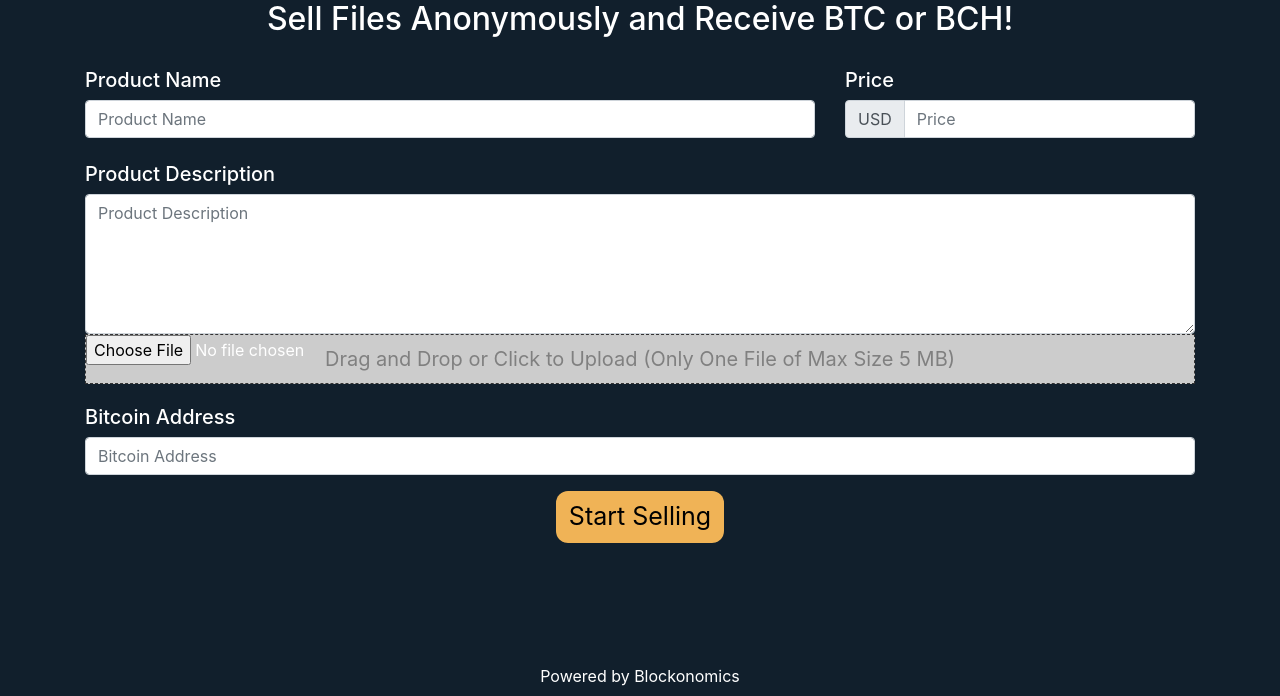
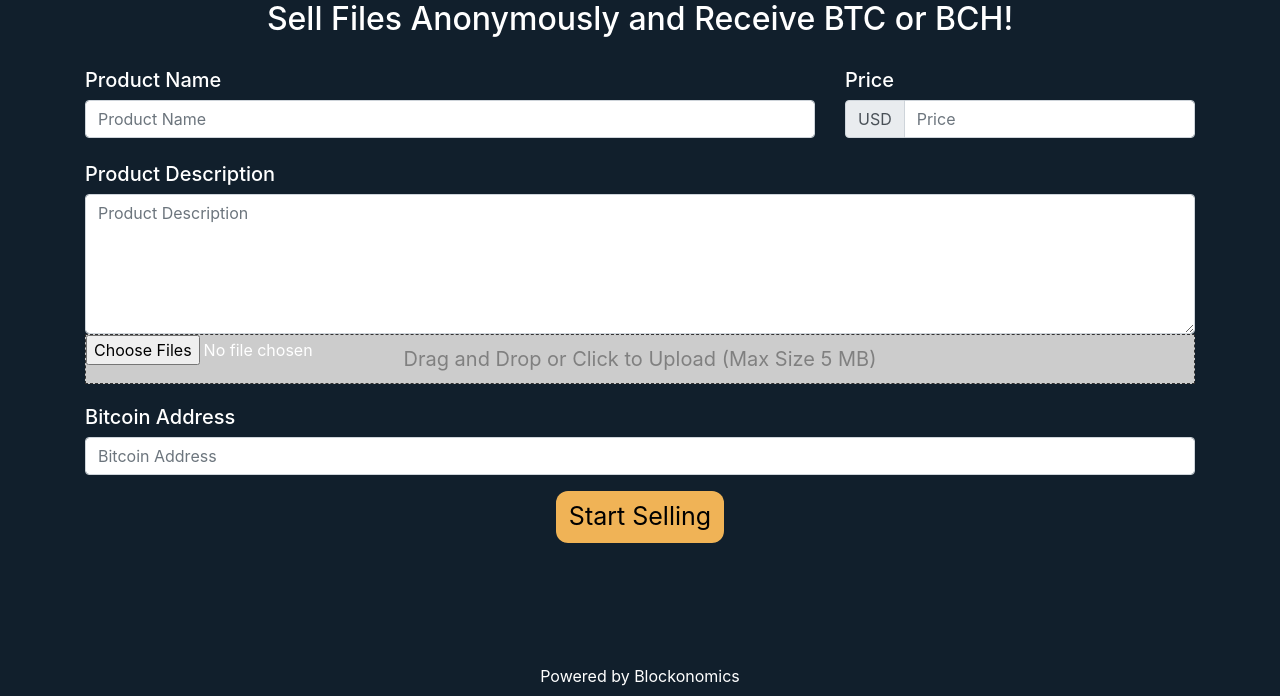
Before and after one commit to AJ-54/SatoshiBox, a Django app: page / in a window 1280 px wide. Shown: the part 221-917 px from the top of the page. Run offline with Django 3.2, Linux system fonts and the light colour scheme; some libraries are stand-ins or nearby versions.

Commit message:
alter file upload text

```diff
--- a/core/static/css/index.css
+++ b/core/static/css/index.css
@@ -30,7 +30,7 @@ textarea{
 }
 
 .file::after {
-    content: 'Drag and Drop or Click to Upload (Only One File of Max Size 5 MB)';
+    content: 'Drag and Drop or Click to Upload (Max Size 5 MB)';
     position: absolute;
     color: #808080;
     font-size: 20px;
--- a/core/templates/index.html
+++ b/core/templates/index.html
@@ -32,7 +32,7 @@
         <textarea class='form-control' style="background-color: white;" name="product_description" required
             placeholder="Product Description"></textarea>
         <div id='file-upload'>
-            <input class="file" type="file" name="files" id="file" required>
+            <input class="file" type="file" name="files" id="file" multiple required>
             <span id="value"></span>
             <p id="size"></p>
         </div>
```
